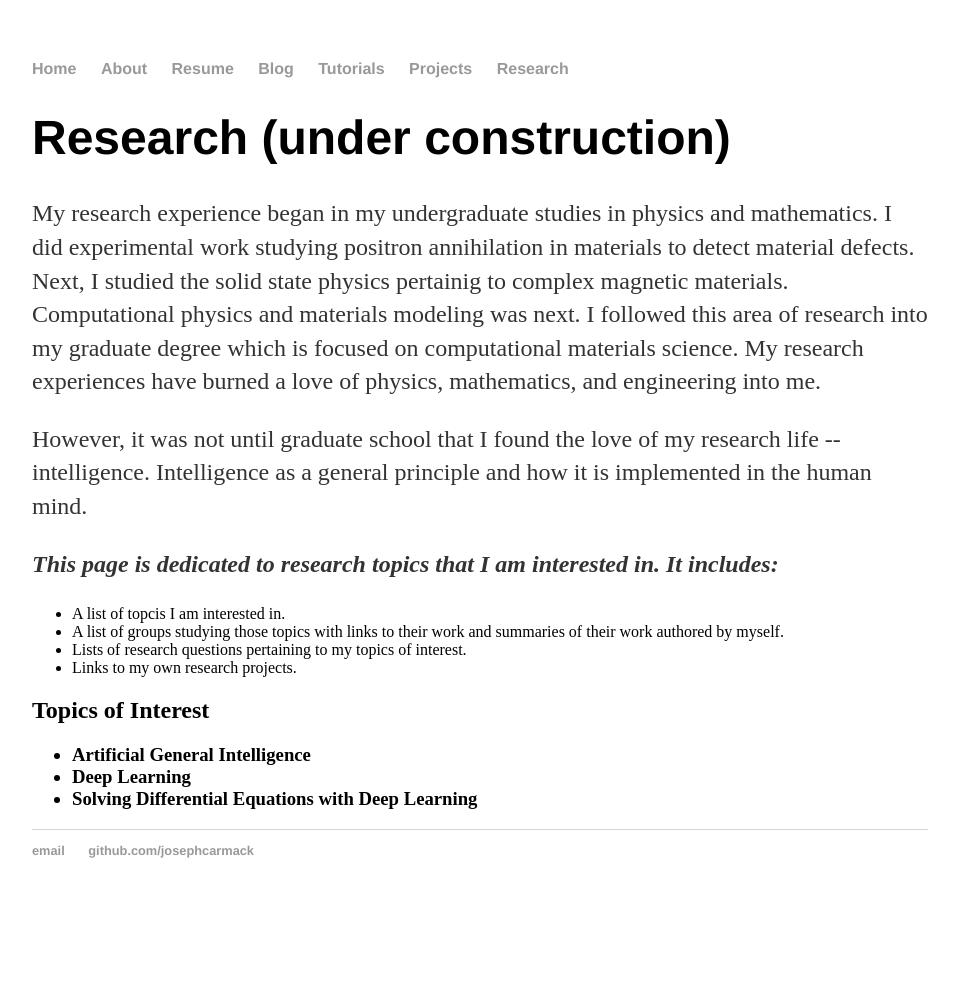
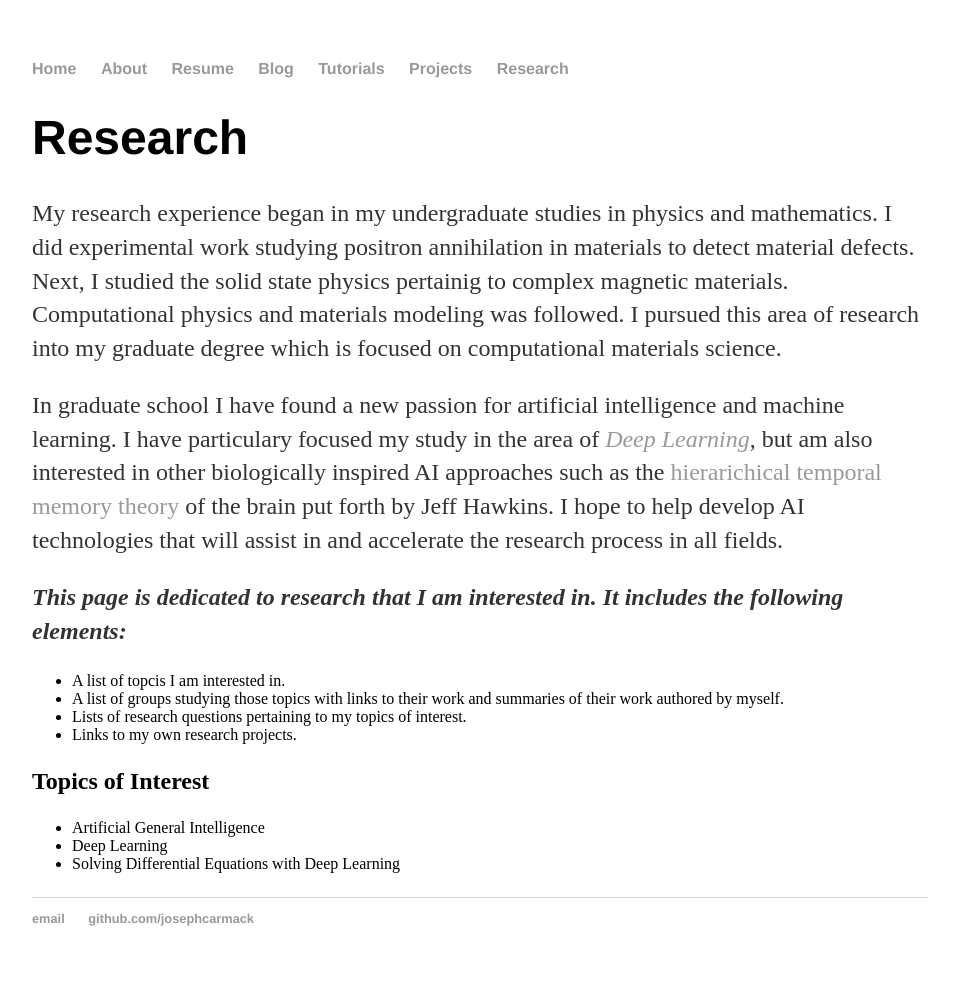
Before and after one commit to josephcarmack/josephcarmack.github.io, a Jekyll site: the page built from research/index.html, in a window 1280 px wide. Shown: the whole page, without its empty margins (160-1119 px from the left). Built offline with Jekyll 4.4.1, drawn with Linux system fonts in a browser that asks for light colours; before the commit the page ends 918 px from its top, so only the background shows below that.

Commit message:
update research page

```diff
--- a/research/index.html
+++ b/research/index.html
@@ -2,32 +2,38 @@
 layout: default
 title: Research
 ---
-	<h1>{{ page.title }} (under construction)</h1>
+	<h1>{{ page.title }}</h1>
 
     <p>
     My research experience began in my undergraduate studies in physics and
     mathematics. I did experimental work studying positron annihilation in
-    materials to detect material defects. Next, I studied the solid state physics
-    pertainig to complex magnetic materials. Computational physics and materials
-    modeling was next. I followed this area of research into my graduate degree
-    which is focused on computational materials science. My research experiences
-    have burned a love of physics, mathematics, and engineering into me.
+    materials to detect material defects. Next, I studied the solid state
+    physics pertainig to complex magnetic materials. Computational physics and
+    materials modeling was followed. I pursued this area of research into my
+    graduate degree which is focused on computational materials science.
     </p>
 
     <p>
-    However, it was not until graduate school that I found the love of my research
-    life -- intelligence. Intelligence as a general principle and how it is
-    implemented in the human mind.
+    In graduate school I have found a new passion for artificial intelligence
+    and machine learning. I have particulary focused my study in the area of
+    <a href="http://deeplearning.net/"><em>Deep Learning</em></a>, but am also
+    interested in other biologically inspired AI approaches such as the
+    <a href="https://numenta.com/biological-and-machine-intelligence/">
+        hierarichical temporal memory theory</a> of the brain
+    put forth by Jeff Hawkins. I hope to help develop AI technologies that will
+    assist in and accelerate the research process in all fields.
     </p>
 
     <p>
     <strong>
         <em>
-            This page is dedicated to research topics that I am interested in. It includes:
+            This page is dedicated to research that I am interested in. It includes
+            the following elements:
         </em>
     </strong>
     </p>
 
+    <p>
     <ul>
         <li>A list of topcis I am interested in.</li>
         <li>A list of groups studying those topics with links to their work and
@@ -35,13 +41,14 @@ title: Research
         <li>Lists of research questions pertaining to my topics of interest.</li>
         <li>Links to my own research projects.</li>
     </ul>
+    </p>
 
     <h2>Topics of Interest</h2>
 
-    <h3>
+    <p>
     <ul>
         <li>Artificial General Intelligence</li>
         <li>Deep Learning</li>
         <li>Solving Differential Equations with Deep Learning</li>
     </ul>
-    </h3>
+    </p>
```
